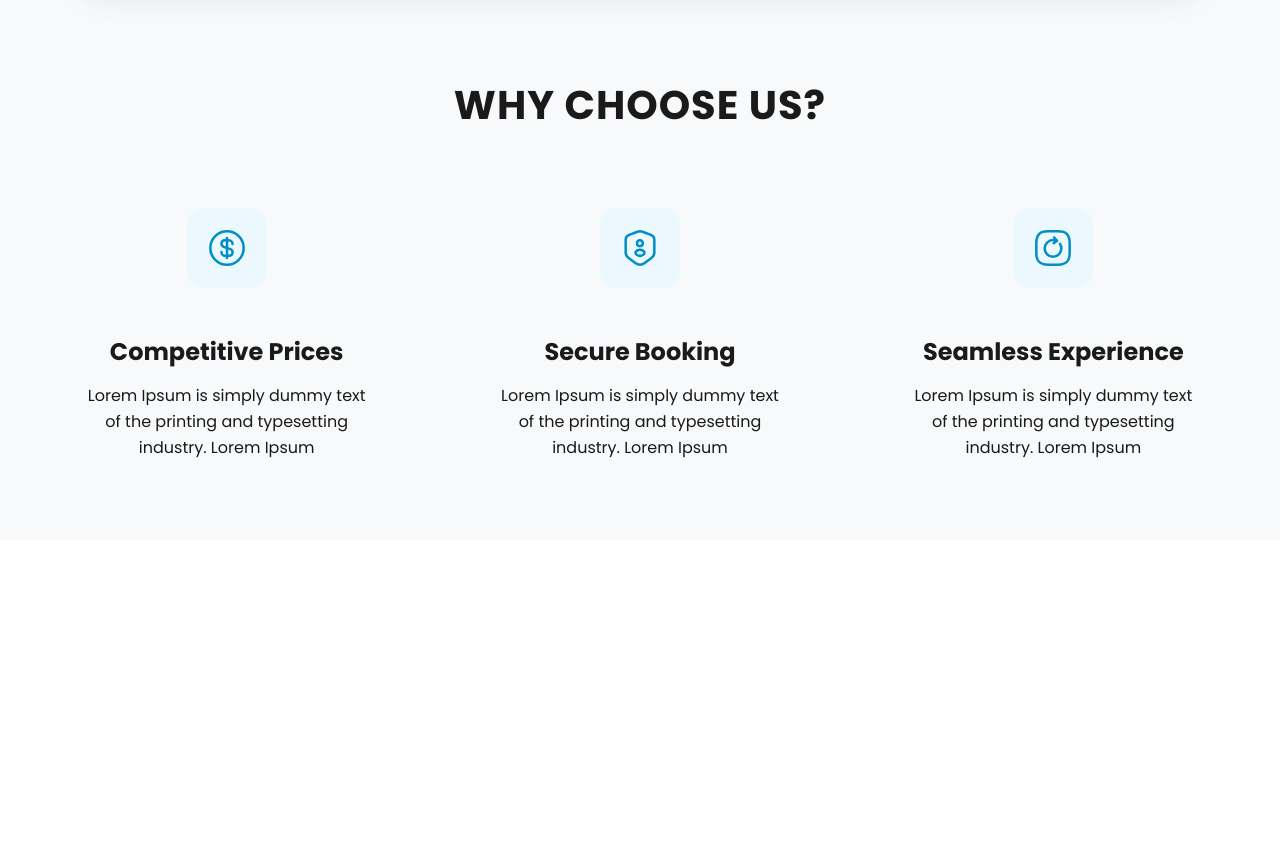
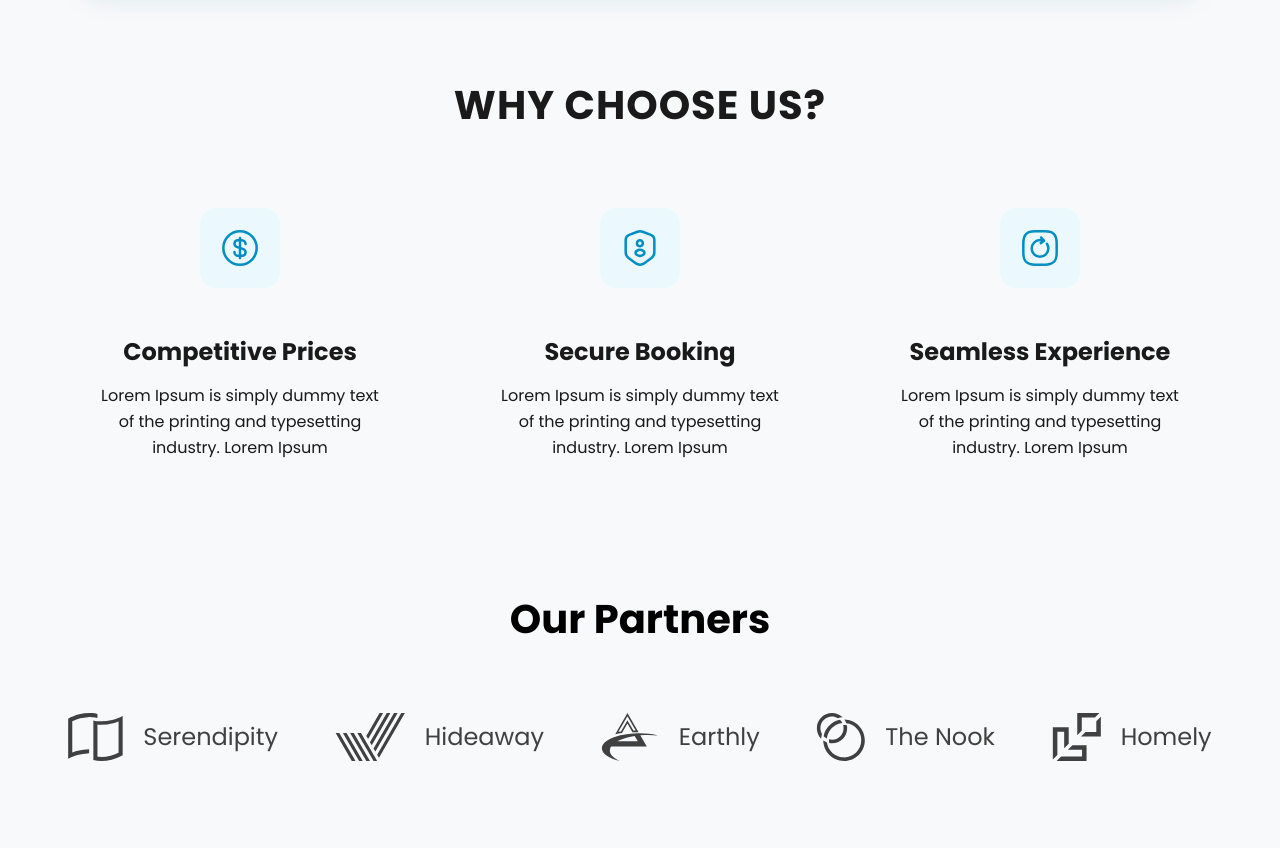
Before and after one commit to karineasl8/2nd-project, a plain HTML site: page index.html in a window 1280 px wide. Shown: the part 847-1695 px from the top of the page. Before the commit the page ends 1387 px from the top, so only its background shows below. Drawn offline with Linux system fonts and the light colour scheme.

Commit message:
created partners section

```diff
--- a/css/style.css
+++ b/css/style.css
@@ -257,8 +257,7 @@ main {
   .features__grid {
     display: grid;
     grid-template-columns: repeat(auto-fit, minmax(300px, 1fr));
-    gap: 40px;
-    align-items: start;
+    align-items: center;
 
     @media (max-width: 768px) {
       gap: 32px;
@@ -322,4 +321,57 @@ main {
       font-size: 0.9rem;
     }
   }
+
+  .partners-section {
+    padding: 84px 20px;
+    text-align: center;
+
+    h2 {
+      font-size: 40px;
+      font-weight: bold;
+      line-height: 1.1;
+      margin-bottom: 72px;
+      color: black;
+    }
+
+    .partners-logos {
+      display: flex;
+      flex-wrap: wrap;
+      justify-content: space-around;
+    }
+
+    .partner-item {
+      display: flex;
+      align-items: center;
+      gap: 20px;
+      transition: transform 0.3s, opacity 0.3s;
+
+      &:hover {
+        transform: scale(1.05);
+        opacity: 1;
+      }
+      img {
+        max-height: 48px;
+        width: auto;
+      }
+
+      span {
+        font-size: 24px;
+        line-height: 1.1;
+        color: var(--partners);
+        white-space: nowrap;
+      }
+    }
+  }
+
+  @media (max-width: 1024px) {
+    .partners-section h2 {
+      font-size: 32px;
+      margin-bottom: 48px;
+    }
+
+    .partners-logos {
+      gap: 40px;
+    }
+  }
 }
--- a/index.html
+++ b/index.html
@@ -96,6 +96,32 @@
           </div>
         </div>
       </section>
+
+      <section class="partners-section">
+        <h2>Our Partners</h2>
+        <div class="partners-logos">
+          <div class="partner-item">
+            <img src="./svg/partners/1.svg" alt="Partner 1" />
+            <span>Serendipity</span>
+          </div>
+          <div class="partner-item">
+            <img src="./svg/partners/2.svg" alt="Partner 2" />
+            <span>Hideaway</span>
+          </div>
+          <div class="partner-item">
+            <img src="./svg/partners/3.svg" alt="Partner 3" />
+            <span>Earthly</span>
+          </div>
+          <div class="partner-item">
+            <img src="./svg/partners/4.svg" alt="Partner 4" />
+            <span>The Nook</span>
+          </div>
+          <div class="partner-item">
+            <img src="./svg/partners/5.svg" alt="Partner 5" />
+            <span>Homely</span>
+          </div>
+        </div>
+      </section>
     </main>
   </body>
 </html>
```
